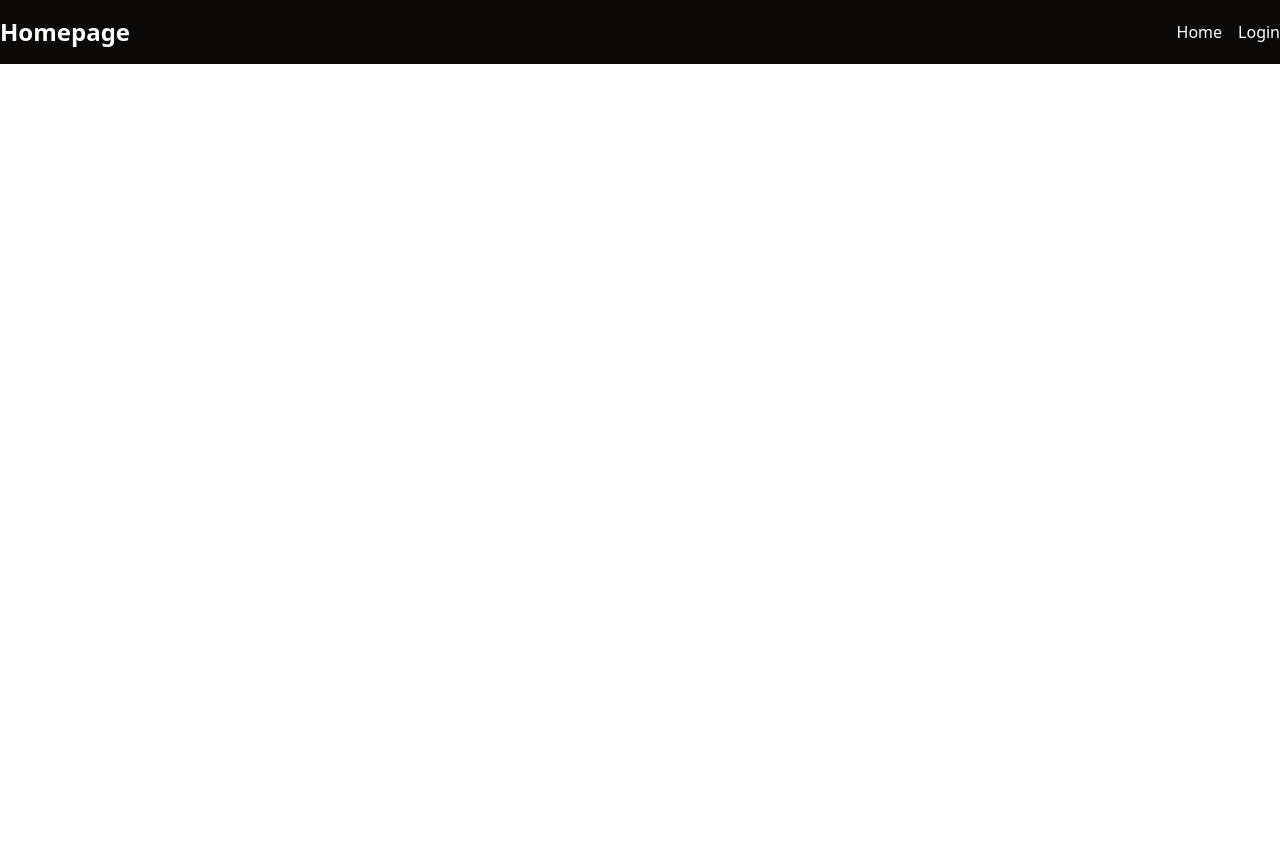
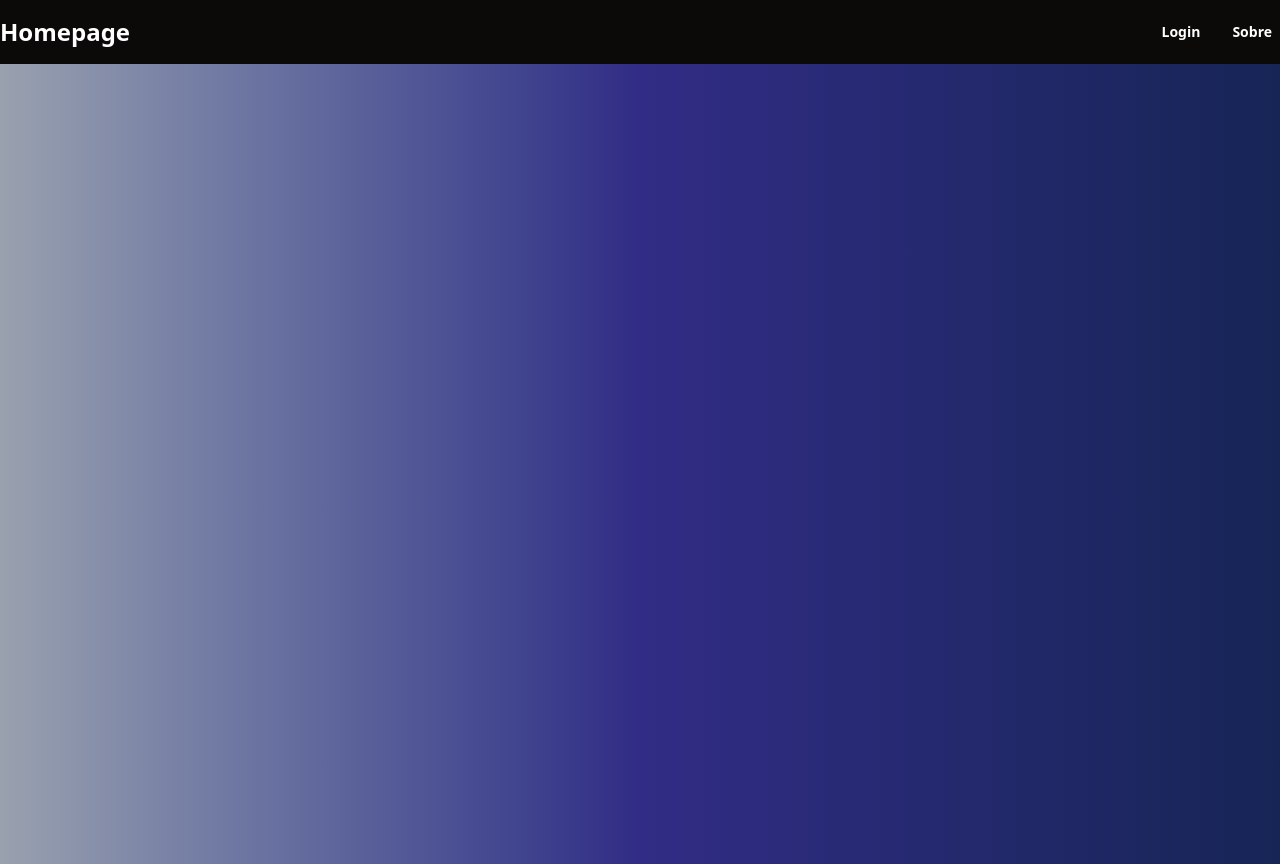
Before and after one commit to guiCamikado/HomeOrganizer, a React (Vite) app: page / in a window 1280 px wide. Before the commit this address had no page. Before the commit the page ends 800 px from the top, so only its background shows below. Built offline with nearby package versions, Linux system fonts and the light colour scheme.

Commit message:
Sligtly modifications at Navbar stuff and creation of an Login space and background

```diff
--- a/src/App.jsx
+++ b/src/App.jsx
@@ -4,25 +4,22 @@ import { BrowserRouter as Router, Routes, Route } from 'react-router-dom';
 import './App.css';
 
 // Components
-  // navbar
-  import UpperNavbar from './Components/navbar/UpperNavbar';
+import UpperNavbar from './Components/navbar/UpperNavbar';
+import DefaultBackground from './Components/background/DefaultBackground';
 
-  //pages
-  import LoginForm from './Components/pages/Login';
-  import RegisterForm from './Components/pages/Register';
+//pages
+import RegisterForm from './Components/pages/Register';
 
 function App() {
-  const [count, setCount] = useState(0)
-
   return (
     <>
       <Router>
         <UpperNavbar />
         <Routes>
-          <Route path="/login" element={<LoginForm />} />
           <Route path="/register" element={<RegisterForm />} />
         </Routes>
       </Router>
+      <DefaultBackground></DefaultBackground>
     </>
   )
 }
--- /dev/null
+++ b/src/Components/background/DefaultBackground.jsx
@@ -0,0 +1,16 @@
+import { useState, useEffect } from 'react';
+import Button from 'react-bootstrap/Button';
+import Form from 'react-bootstrap/Form';
+
+function DefaultBackground({}) {
+    // Use useEffect para reagir à mudança de toggleVisibility
+    return (
+        <>
+            <div className='bg-gradient-to-r from-gray-400 via-indigo-900 to-blue-950 min-h-screen'>
+
+            </div>
+        </>
+    );
+}
+
+export default DefaultBackground;
--- /dev/null
+++ b/src/Components/buttons/LoginWithGoogleButton.jsx
@@ -0,0 +1,36 @@
+function LoginWithGoogleButton() {
+    return (
+        <>
+            <button className="flex bg-slate-500 p-2 rounded-2xl hover:bg-indigo-500 focus:outline-indigo-500 sm:text-sm/6 transition-colors duration-500'"
+                aria-label="Sign in with Google"
+                // class="flex items-center rounded-full p-0.5 pr-4"
+            >
+                <div>
+                    <svg xmlns="http://www.w3.org/2000/svg" viewBox="0 0 24 24" class="w-5 h-5">
+                        <desc>Google G Logo</desc>
+                        <path
+                            d="M22.56 12.25c0-.78-.07-1.53-.2-2.25H12v4.26h5.92c-.26 1.37-1.04 2.53-2.21 3.31v2.77h3.57c2.08-1.92 3.28-4.74 3.28-8.09z"
+                            class="fill-google-logo-blue"
+                        ></path>
+                        <path
+                            d="M12 23c2.97 0 5.46-.98 7.28-2.66l-3.57-2.77c-.98.66-2.23 1.06-3.71 1.06-2.86 0-5.29-1.93-6.16-4.53H2.18v2.84C3.99 20.53 7.7 23 12 23z"
+                            class="fill-google-logo-green"
+                        ></path>
+                        <path
+                            d="M5.84 14.09c-.22-.66-.35-1.36-.35-2.09s.13-1.43.35-2.09V7.07H2.18C1.43 8.55 1 10.22 1 12s.43 3.45 1.18 4.93l2.85-2.22.81-.62z"
+                            class="fill-google-logo-yellow"
+                        ></path>
+                        <path
+                            d="M12 5.38c1.62 0 3.06.56 4.21 1.64l3.15-3.15C17.45 2.09 14.97 1 12 1 7.7 1 3.99 3.47 2.18 7.07l3.66 2.84c.87-2.6 3.3-4.53 6.16-4.53z"
+                            class="fill-google-logo-red"
+                        ></path>
+                    </svg>
+                </div>
+                <span class="text-sm text-google-text-gray tracking-wider">Entrar com Google</span>
+            </button>
+        </>
+    )
+
+}
+
+export default LoginWithGoogleButton;
--- /dev/null
+++ b/src/Components/loginCard/LoginCard.jsx
@@ -0,0 +1,39 @@
+import { useState, useEffect } from 'react';
+import Button from 'react-bootstrap/Button';
+import Form from 'react-bootstrap/Form';
+import LoginWithGoogle from '../buttons/LoginWithGoogleButton';
+
+function LoginCard({ }) {
+    // Use useEffect para reagir à mudança de toggleVisibility
+    return (
+        <>
+            <div
+                className="w-2xl h-2x1 bg-slate-700 p-6 text-amber-50 shadow-2xs rounded-bl-2xl absolute right-0 ">
+
+                <Form className='block text-sm/6 font-medium text-white'>
+                    <Form.Group className="mb-3 " controlId="formBasicEmail">
+                        <Form.Control type="email" placeholder="Usuário..." className='block w-full rounded-md bg-white/5 px-3 py-1.5 text-base text-white outline-1 -outline-offset-1 outline-white/10 focus:outline-2 focus:-outline-offset-2 focus:outline-indigo-500 sm:text-sm/6 placeholder-white' />
+                    </Form.Group>
+                    <Form.Group className="mb-3" controlId="formBasicPassword">
+                        <Form.Control type="password" placeholder="Senha..." className='block w-full rounded-md bg-white/5 px-3 py-1.5 text-base text-white outline-1 -outline-offset-1 outline-white/10 focus:outline-2 focus:-outline-offset-2 focus:outline-indigo-500 sm:text-sm/6 placeholder-white' />
+                    </Form.Group>
+                    <Form.Group className="mb-3" controlId="formBasicCheckbox">
+                        <Form.Check type="checkbox" label=" Lembre de mim!" className='col-start-1 row-start-1 appearance-none border border-none checked:border-indigo-500 checked:bg-indigo-500 indeterminate:border-indigo-500 indeterminate:bg-indigo-500 focus-visible:outline-indigo-500 disabled:bg-white/10  forced-colors:appearance-auto' />
+                    </Form.Group>
+
+                    {/* WIP -> Criar menu próprio para caso Login seja para dispositivos moveis */}
+                    <div className='content-start'>
+                        <Button type="submit" className='bg-slate-500 p-2 rounded-2xl hover:bg-indigo-500 focus:outline-indigo-500 sm:text-sm/6 transition-colors duration-500'>
+                            Login
+                        </Button>
+                        <LoginWithGoogle className='bg-slate-500 p-2 rounded-2xl hover:bg-indigo-500 focus:outline-indigo-500 sm:text-sm/6 transition-colors duration-500' />
+                    </div>
+                </Form>
+
+                <a href="#register" className='hover:text-blue-400 underline'>Não possuí conta?</a>
+            </div>
+        </>
+    );
+}
+
+export default LoginCard;
--- a/src/Components/navbar/UpperNavbar.jsx
+++ b/src/Components/navbar/UpperNavbar.jsx
@@ -1,80 +1,53 @@
 import { useState } from 'react';
+import LoginCard from '../loginCard/LoginCard';
 
-function MyNavbar() {
+function UpperNavbar() {
   const [isOpen, setIsOpen] = useState(false);
-  const [tabItens, setTabItens] = useState(["Home", "Login"])
-
-  // WIP necessity of doing an conditional here to increase or decrease menu states IF AN FETCH APPROVES CONNECTION
+  const [tabItens, setTabItens] = useState(["Login", "Sobre"]);
+  const [showLogin, setShowLogin] = useState(false);
 
   return (
     <>
       <div>
         <nav className="bg-stone-950 w-full top-0 z-50">
           <div className="max-w-7xl mx-auto">
-            <div className="flex items-center justify-between h-16">
+            <div className="flex items-center h-16">
 
-                {/* Logo / Brand */}
+              {/* Logo */}
               <div className="flex-shrink-0 text-white font-bold text-2xl ">
                 <a href="#">Homepage</a>
               </div>
 
+              <div className='grow'></div> {/*Divisor*/}
+
               {/* Menu desktop */}
               <div className="hidden md:flex space-x-4">
-                {
-                  tabItens.map((item) => (
-                    <a
-                      key={item}
-                      href={'#' + item}
-                      className='text-white hover:text-gray-900 no-underline'
-                    >
-                      {item}
-                    </a>
-                  )
-                  )
-                }
-              </div>
 
-              {/* mobile Toggle */}
-              <div className="md:hidden">
-                <button
-                  onClick={() => setIsOpen(!isOpen)}
-                  className="text-white focus:outline-none"
-                >
-                  {isOpen ? (
-                    <svg className="w-6 h-6" fill="none" stroke="currentColor" viewBox="0 0 24 24">
-                      <path strokeLinecap="round" strokeLinejoin="round" strokeWidth="2" d="M6 18L18 6M6 6l12 12" />
-                    </svg>
-                  ) : (
-                    <svg className="w-6 h-6" fill="none" stroke="currentColor" viewBox="0 0 24 24">
-                      <path strokeLinecap="round" strokeLinejoin="round" strokeWidth="2" d="M4 6h16M4 12h16M4 18h16" />
-                    </svg>
-                  )}
-                </button>
+                {tabItens.map((item) => (
+                  <a
+                    key={item}
+                    href={'#' + item}
+                    className="text-white no-underline p-2 rounded-4xl hover:bg-indigo-500 focus:outline-indigo-500 sm:text-sm/6 transition-colors duration-500 font-bold"
+                    onClick={() => {
+                      if (item === "Login") {
+                        setShowLogin(!showLogin);
+                      }
+                    }}
+                  >
+                    {item === "Login" ? (showLogin ? "Login" : "Login") : item}
+                  </a>
+                ))}
               </div>
             </div>
           </div>
-
-          {/* Mobile menu */}
-          {isOpen && (
-            <div className="md:hidden bg-stone-900">
-              {
-                tabItens.map((item) => (
-                  <a
-                    key={item}
-                    href={'#' + item}
-                    className='block text-white hover:text-gray-950 no-underline'
-                  >
-                    {item}
-                  </a>
-                )
-                )
-              }
-            </div>
-          )}
         </nav>
       </div>
+
+      {/* WIP -> Existe um problema de responsividade quando o menu já está aberto e é encolhido. Quando isso acontecer o Menu de login deverá sumir*/}
+      {/* WIP -> Criar responsividade para dispositivos moveis*/}
+      {showLogin && <LoginCard />}
     </>
   );
 }
 
-export default MyNavbar;
+export default UpperNavbar;
--- a/src/Components/pages/Login.jsx
+++ /dev/null
@@ -1,27 +0,0 @@
-import Button from 'react-bootstrap/Button';
-import Form from 'react-bootstrap/Form';
-
-function LoginForm() {
-    return (
-        <>
-            <div className="d-flex justify-content-center bg-gray-700 p-10 text-amber-50">
-                <Form>
-                    <Form.Group className="mb-3" controlId="formBasicEmail">
-                        <Form.Control type="email" placeholder="Usuário..." />
-                    </Form.Group>
-                    <Form.Group className="mb-3" controlId="formBasicPassword">
-                        <Form.Control type="password" placeholder="Senha..." />
-                    </Form.Group>
-                    <Form.Group className="mb-3" controlId="formBasicCheckbox">
-                        <Form.Check type="checkbox" label="Lembre de mim!" />
-                    </Form.Group>
-                    <Button type="submit" >
-                        Login
-                    </Button>
-                </Form>
-            </div>
-        </>
-    );
-}
-
-export default LoginForm;
```
